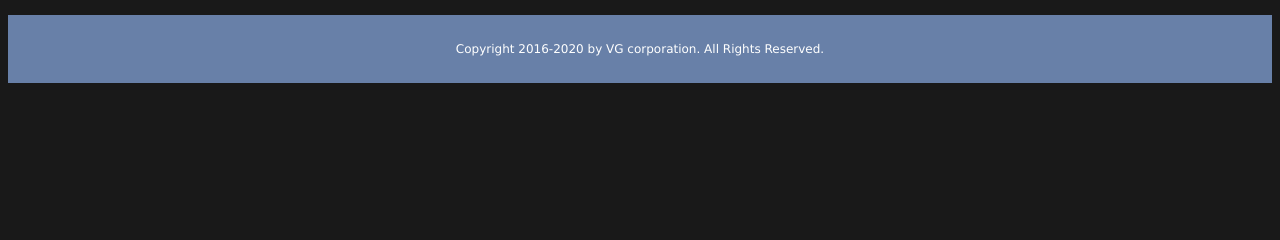
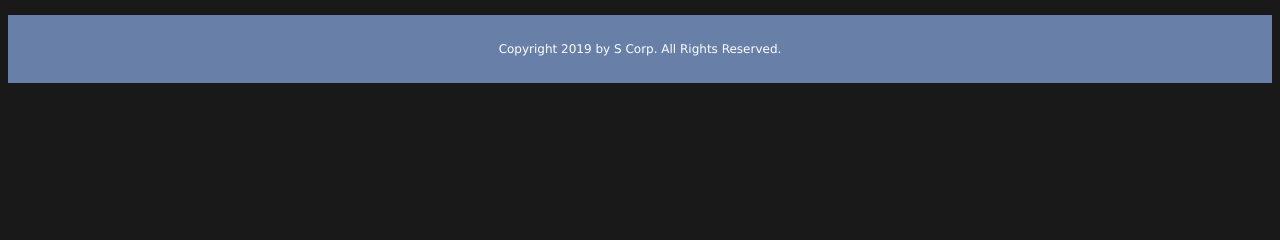
Before and after one commit to AzDan/software-project, a PHP site: page /Reports.php in a window 1280 px wide. Shown: the part 498-738 px from the top of the page. Run offline with PHP 8.4, Linux system fonts and the light colour scheme; data comes from the database, SQL or seed files in the repository; data that the repository does not hold is empty.

Commit message:
Footer change.

```diff
--- a/Admin/Add Events.html
+++ b/Admin/Add Events.html
@@ -68,7 +68,7 @@ Event Time:
 </div>
 
 <footer>
-  <p>Copyright 2016-2020 by VG corporation. All Rights Reserved.</p>
+  <p>Copyright 2019 by S Corp. All Rights Reserved.</p>
 </footer>
 
 </body>
--- a/Admin/Edit Events.php
+++ b/Admin/Edit Events.php
@@ -103,7 +103,7 @@ Event Time:
 </div>
 
 <footer>
-  <p>Copyright 2016-2020 by VG corporation. All Rights Reserved.</p>
+  <p>Copyright 2019 by S Corp. All Rights Reserved.</p>
 </footer>
 
 </body>
--- a/Admin/Reports.php
+++ b/Admin/Reports.php
@@ -18,10 +18,9 @@
 		</div>
 		<ul>
 			<li><a href="Add Events.html">Add Events</a></li>
-			<li><a href="Edit Events.php"">Edit Events</a></li>
+			<li><a href="Edit Events.php">Edit Events</a></li>
 			<li><a href="#" style="color:red;">Reports</a></li>
 			<li><a href="Results.php" >Results</a></li>
-
 
 		</ul>
 	</nav>
@@ -93,7 +92,7 @@ $conn->close();
 </div>
 
 <footer>
-  <p>Copyright 2016-2020 by VG corporation. All Rights Reserved.</p>
+  <p>Copyright 2019 by S Corp. All Rights Reserved.</p>
 </footer>
 
 </body>
--- a/Admin/Results.php
+++ b/Admin/Results.php
@@ -89,7 +89,7 @@ if ($result->num_rows > 0) {
 </div>
 
 <footer>
-  <p>Copyright 2016-2020 by VG corporation. All Rights Reserved.</p>
+  <p>Copyright 2019 by S Corp. All Rights Reserved.</p>
 </footer>
 
 </body>
--- a/Admin/index.php
+++ b/Admin/index.php
@@ -83,7 +83,7 @@ ga('send', 'pageview');
 </div>
 
 <footer>
-  <p>Copyright 2016-2020 by VG corporation. All Rights Reserved.</p>
+  <p>Copyright 2019 by S Corp. All Rights Reserved.</p>
 </footer>
 
 </body>
--- a/Student/Events.php
+++ b/Student/Events.php
@@ -76,7 +76,7 @@ $conn->close();
 </div>
 
 <footer>
-  <p>Copyright 2016-2020 by VG corporation. All Rights Reserved.</p>
+  <p>Copyright 2019 by S Corp. All Rights Reserved.</p>
 </footer>
 
 </body>
--- a/Student/Results_stud.php
+++ b/Student/Results_stud.php
@@ -86,7 +86,7 @@ $conn->close();
 </div>
 </div>
 <footer>
-  <p>Copyright 2016-2020 by VG corporation. All Rights Reserved.</p>
+  <p>Copyright 2019 by S Corp. All Rights Reserved.</p>
 </footer>
 
 </body>
--- a/Student/index.html
+++ b/Student/index.html
@@ -131,7 +131,7 @@ ga('send', 'pageview');
 <h3 style="color:#6880a8">&ldquo;The will to win is not really so important as the will to prepare to win&rdquo; </h3>
 </center>
 <footer>
-  <p>Copyright 2016-2020 by VG corporation. All Rights Reserved.</p>
+  <p>Copyright 2019 by S Corp. All Rights Reserved.</p>
 </footer>
 
 </body>
--- a/Student/register.php
+++ b/Student/register.php
@@ -65,7 +65,7 @@ ga('send', 'pageview');
 </div>
 
 <footer>
-  <p>Copyright 2016-2020 by VG corporation. All Rights Reserved.</p>
+  <p>Copyright 2019 by S Corp. All Rights Reserved.</p>
 </footer>
 
 </body>
```
